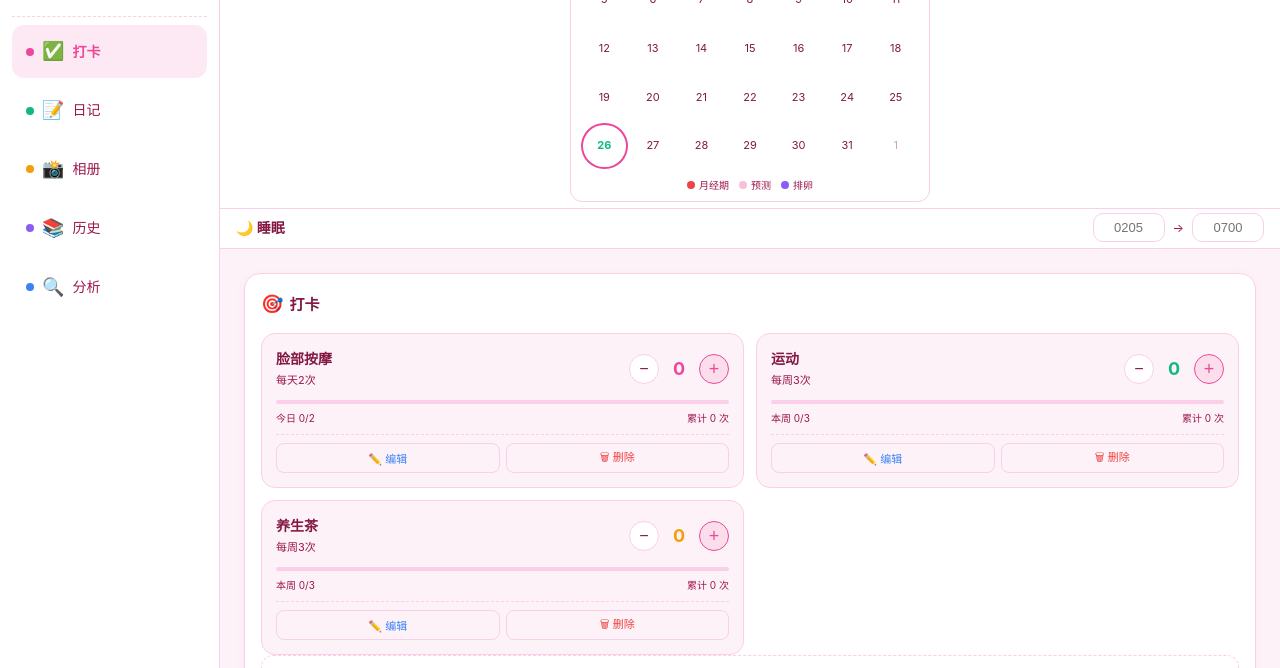
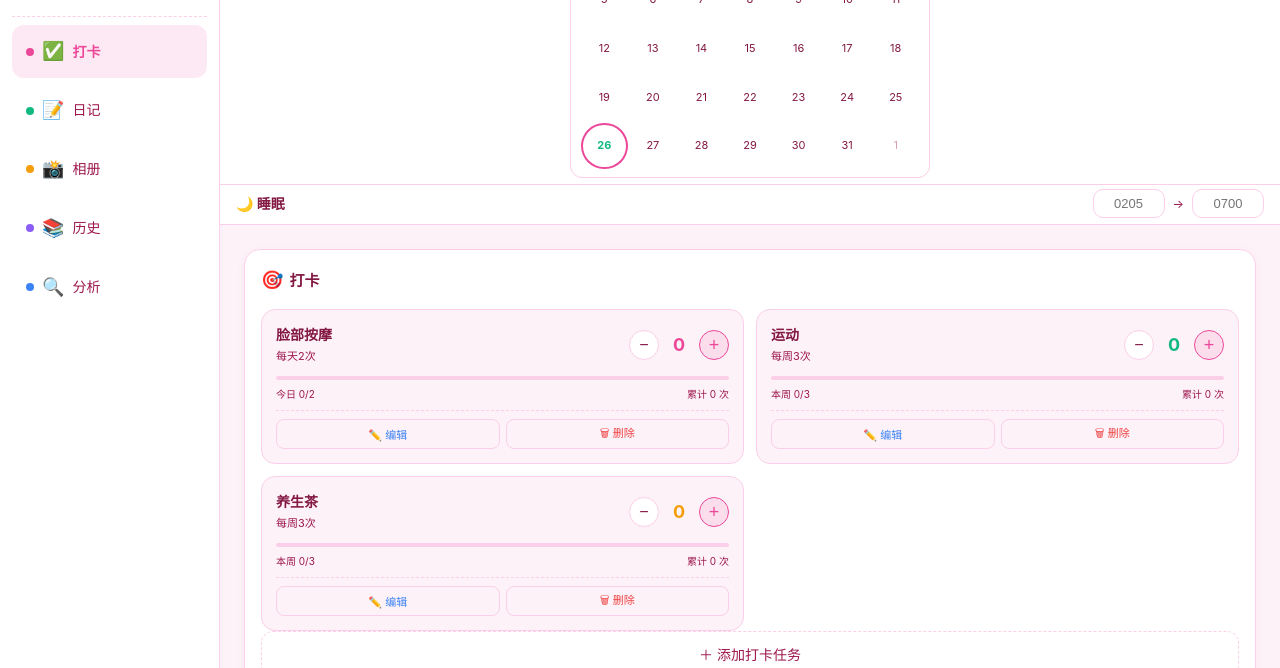
Before and after one commit to minik-00/energy-station, a plain HTML site: page app8.html in a window 1280 px wide. Shown: the part 132-800 px from the top of the page. Drawn offline with Linux system fonts and the light colour scheme.

Commit message:
v9 fix: 重新删除日历图例、相册单按钮、历史记录页、分析页无经期

```diff
--- a/app8.html
+++ b/app8.html
@@ -106,9 +106,6 @@
   .dc-day.predict { background: rgba(236,72,153,0.35); }
   .dc-day.ovu::after { content: ""; position: absolute; bottom: 2px; width: 4px; height: 4px; border-radius: 50%; background: var(--purple); }
   .dc-day.has-data::before { content: ""; position: absolute; top: 2px; right: 2px; width: 5px; height: 5px; border-radius: 50%; background: var(--green); }
-  .dc-legend { display: flex; justify-content: center; gap: 10px; margin-top: 8px; font-size: 10px; color: var(--text-dim); }
-  .dc-legend span { display: flex; align-items: center; gap: 4px; }
-  .dc-legend i { width: 8px; height: 8px; border-radius: 50%; display: inline-block; }
   .date-cal-backdrop { display: none; }
 
   .content {
@@ -752,17 +749,15 @@ function removeCheckinTask(idx) {
 
 // === 相册 ===
 function renderAlbum() {
-  const sorted = allData._album.slice().sort((a,b) => b.date.localeCompare(a.date));
-  const count = sorted.length;
-  const countEl = document.getElementById('albumCount2');
-  if (countEl) countEl.textContent = count + ' 张';
-  const grid = document.getElementById('albumGrid2');
+  const grid = document.getElementById('albumGrid');
   if (!grid) return;
-  // 加号按钮：点 ＋ 直接拍照；右下角小按钮：从相册选
-  const addBtn = '<div class="album-item album-add" onclick="document.getElementById(\'albumInputCamera\').click()"><span>＋</span><span>拍照</span></div>';
-  if (sorted.length === 0) { grid.innerHTML = addBtn; return; }
-  let html = addBtn;
-  sorted.forEach((photo, idx) => { html += '<div class="album-item" onclick="openModal(' + idx + ')"><img src="' + photo.data + '" alt=""><div class="album-date">' + photo.date + '</div></div>'; });
+  const day = getDayData(currentDate);
+  day.photos = day.photos || [];
+  let html = '';
+  day.photos.forEach((src, idx) => {
+    html += '<div class="album-item"><img src="' + src + '" onclick="openPhotoViewer(' + idx + ')"><button class="album-del" onclick="deletePhoto(' + idx + ')">×</button></div>';
+  });
+  html += '<div class="album-item album-add" onclick="document.getElementById(\'photoInput\').click()"><span>+</span></div>';
   grid.innerHTML = html;
 }
 function handleAlbumUpload(input) {
@@ -1286,6 +1281,7 @@ function renderDateCal() {
     const isPredict = !isPeriod && nextStart && ds >= nextStart && ds <= formatDate(new Date(parseDate(nextStart).getDate() + cfg.periodDays - 1));
     const isOvu = !isPeriod && ovuDate === ds;
     let cls = 'dc-day';
+    if (allData[ds] && (allData[ds].sleep || allData[ds].checkins || (allData[ds].diary && allData[ds].diary.length))) cls += ' has-data';
     if (isToday) cls += ' today';
     if (isSelected) cls += ' selected';
     if (isPeriod) cls += ' period';
@@ -1297,7 +1293,6 @@ function renderDateCal() {
   const nextPad = (7 - totalCells % 7) % 7;
   for (let d = 1; d <= nextPad; d++) h += '<div class="dc-day other">' + d + '</div>';
   h += '</div>';
-  h += '<div class="dc-legend"><span><i style="background:var(--red)"></i>月经期</span><span><i style="background:rgba(236,72,153,0.35)"></i>预测</span><span><i style="background:var(--purple)"></i>排卵</span></div>';
   el.innerHTML = h;
 }
 function selectDateCal(dateStr) {
```
